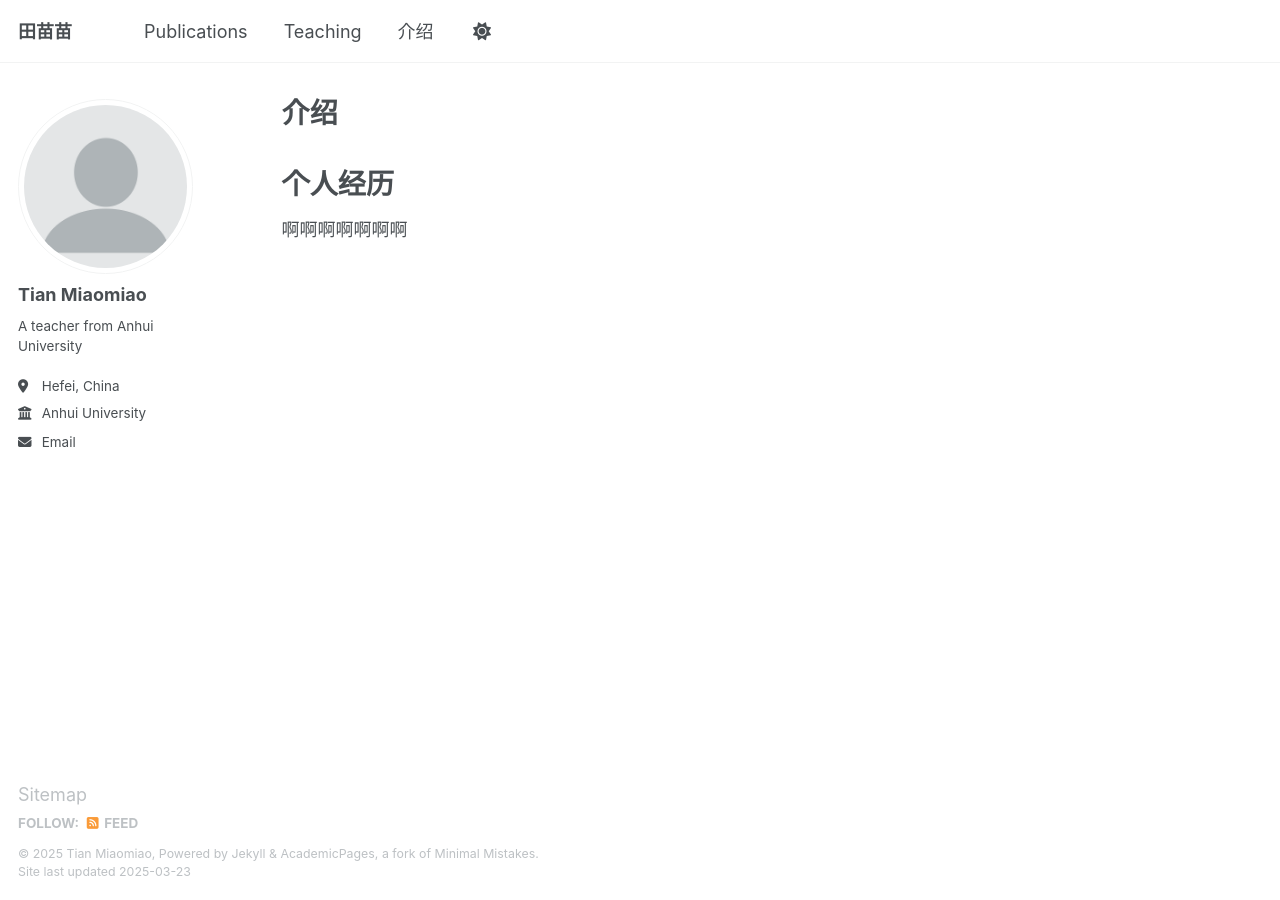
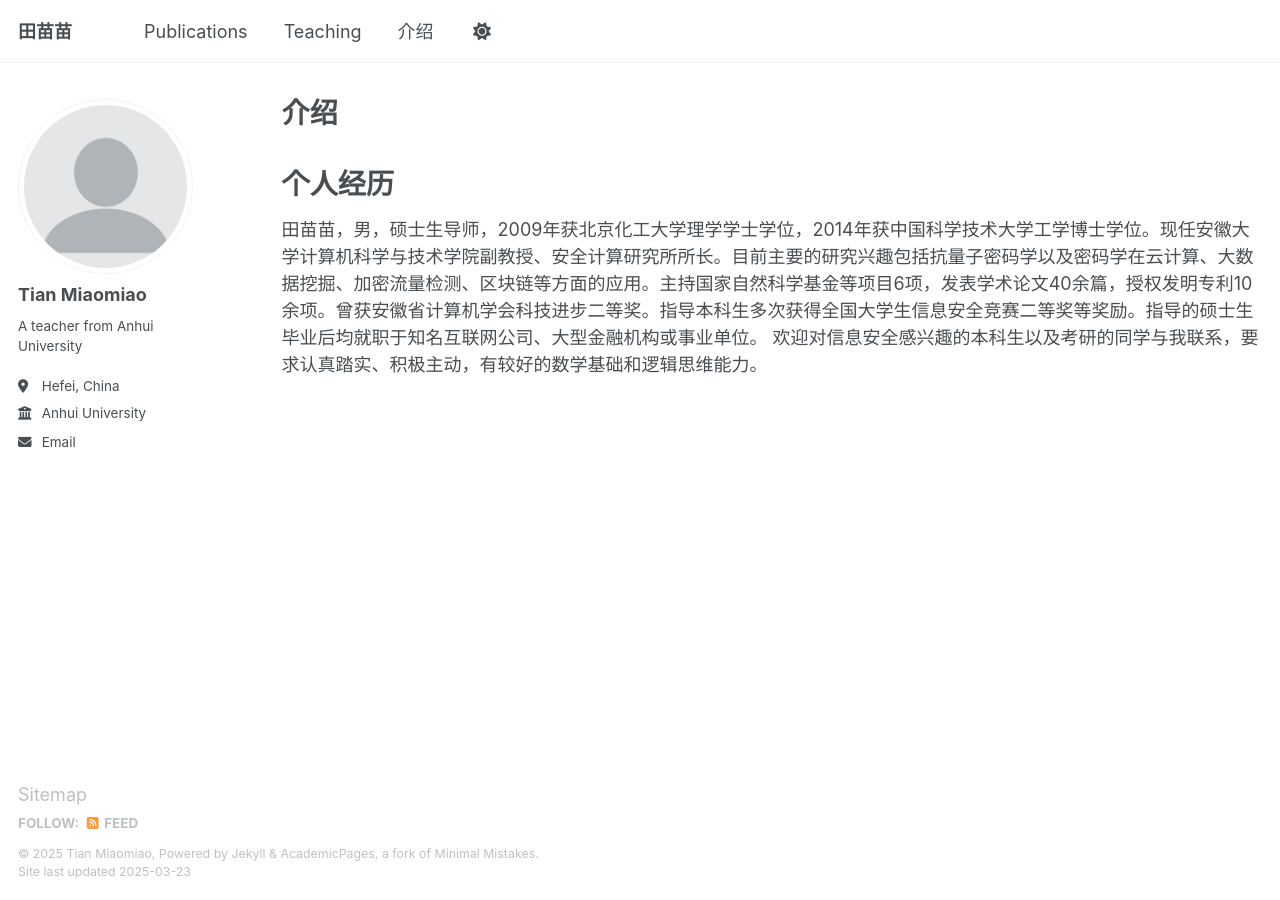
Before and after one commit to dmtian/dmtian.github.io, a Jekyll site: the page built from _pages/chinese.html, in a window 1280 px wide. Built offline with Jekyll 4.4.1, drawn with Linux system fonts in a browser that asks for light colours.

Commit message:
Update chinese.html

```diff
--- a/_pages/chinese.html
+++ b/_pages/chinese.html
@@ -6,4 +6,6 @@ author_profile: true
 ---
 &nbsp;
 <h1>个人经历</h1>
-啊啊啊啊啊啊啊
+田苗苗，男，硕士生导师，2009年获北京化工大学理学学士学位，2014年获中国科学技术大学工学博士学位。现任安徽大学计算机科学与技术学院副教授、安全计算研究所所长。目前主要的研究兴趣包括抗量子密码学以及密码学在云计算、大数据挖掘、加密流量检测、区块链等方面的应用。主持国家自然科学基金等项目6项，发表学术论文40余篇，授权发明专利10余项。曾获安徽省计算机学会科技进步二等奖。指导本科生多次获得全国大学生信息安全竞赛二等奖等奖励。指导的硕士生毕业后均就职于知名互联网公司、大型金融机构或事业单位。
+
+欢迎对信息安全感兴趣的本科生以及考研的同学与我联系，要求认真踏实、积极主动，有较好的数学基础和逻辑思维能力。
```
